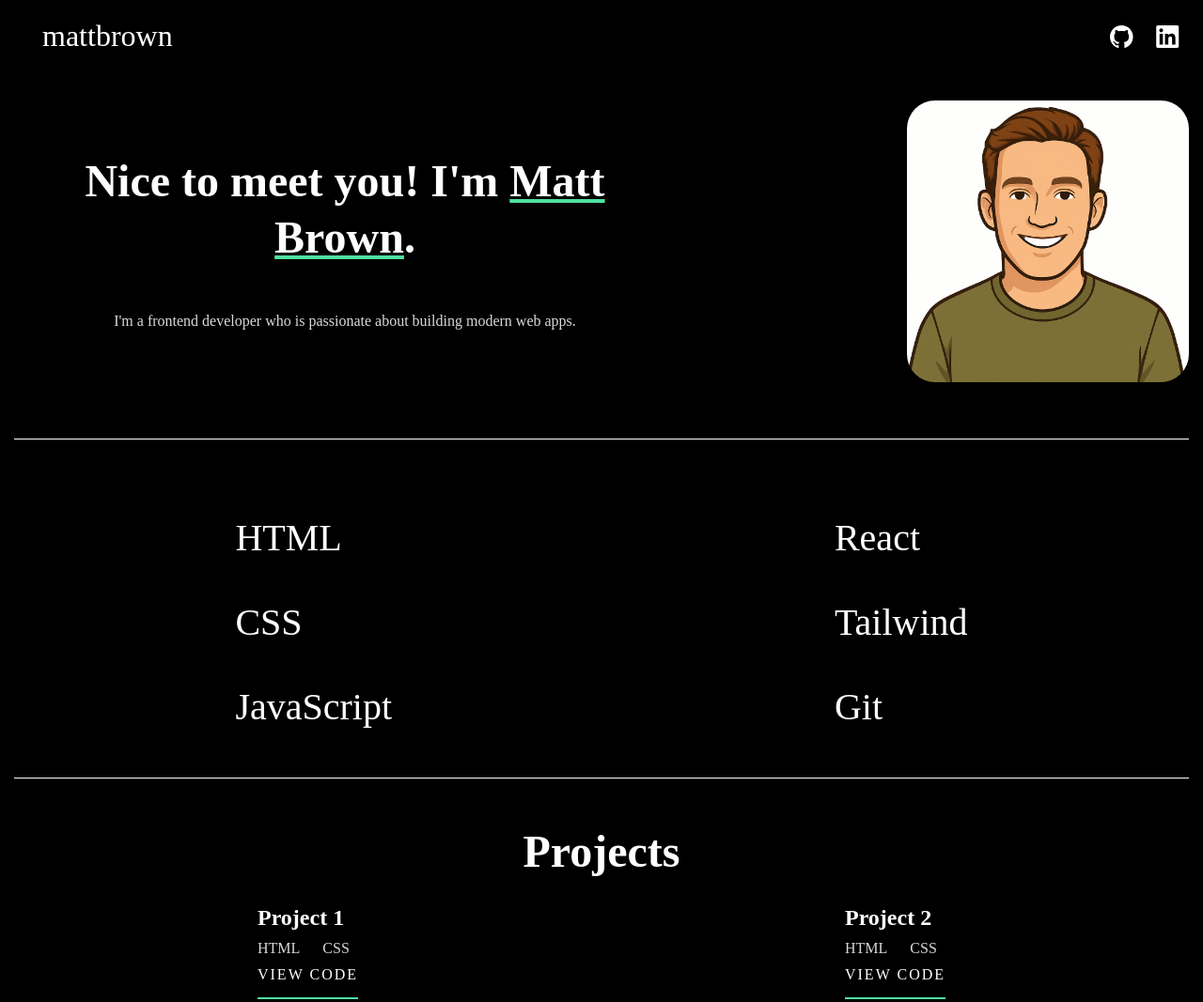
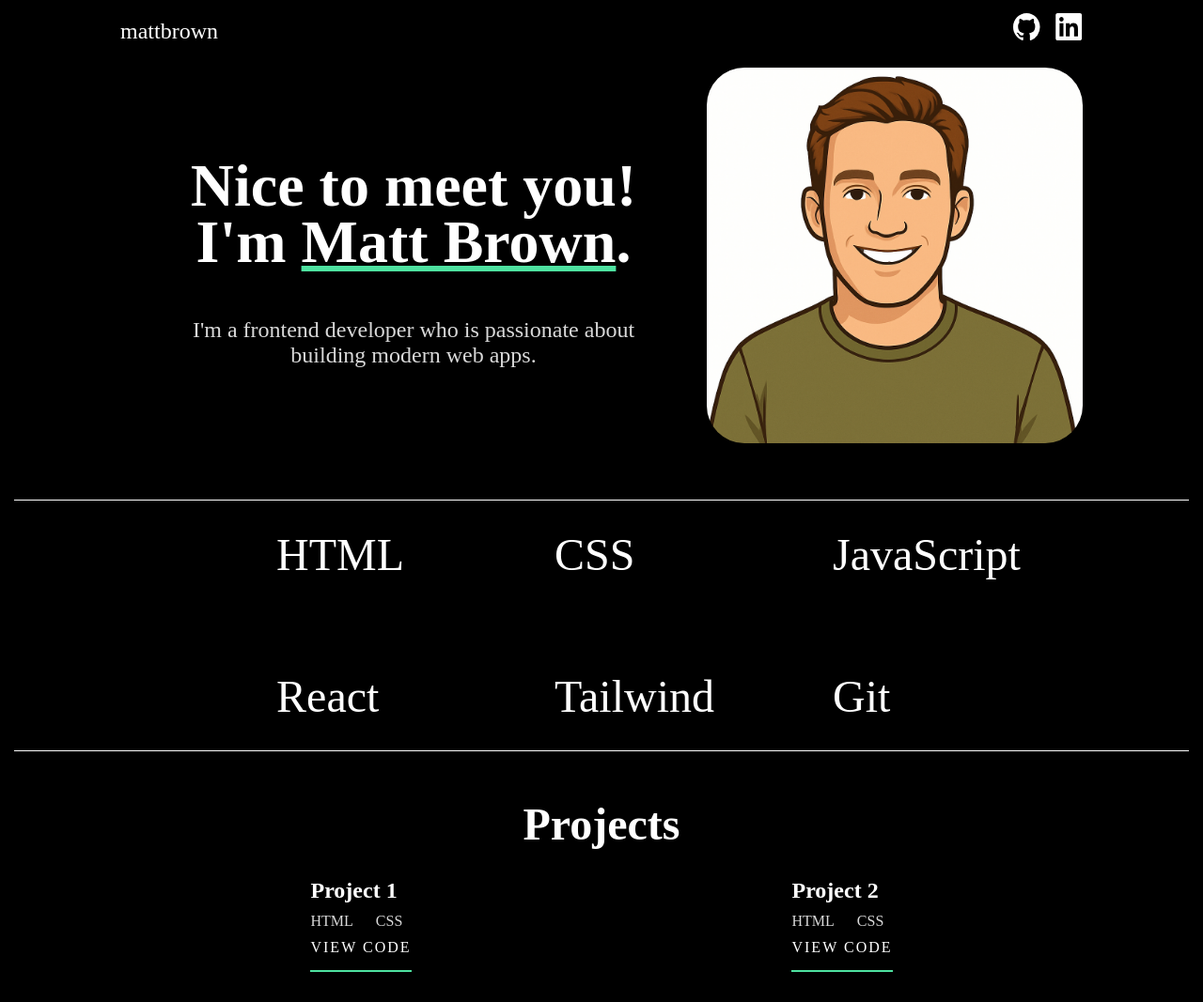
Before and after one commit to mattmach1/portfolio-website, a website built with Vite: page index.html in a window 1280 px wide. Shown: the top 1067 px of the page at 94% size. Built offline with nearby package versions, Linux system fonts and the light colour scheme; files whose address does not match are found by name.

Commit message:
added desktop layout

```diff
--- a/index.html
+++ b/index.html
@@ -7,14 +7,17 @@
   </head>
   <body>
     <header>
+      <div class="header-container">
         <p>mattbrown</p>
         <div class="header-icon-container">
           <img src="./assets/images/icon-github.svg" />
           <img src="./assets/images/icon-linkedin.svg" />
         </div>
+      </div>
     </header>
     <main>
       <div class="section hero">
+        <div class="hero-container">
           <img
             src="./assets/images/profile-picture-avatar-headshot.png"
             class="profile-picture"
@@ -23,29 +26,25 @@
           <div class="hero-text">
             <h1>Nice to meet you! I'm <span>Matt Brown</span>.</h1>
             <p>
-            I'm a frontend developer who is passionate about building modern web
-            apps.
+              I'm a frontend developer who is passionate about building modern
+              web apps.
             </p>
           </div>
         </div>
+      </div>
       <div class="section skills">
-        <div class="skills-col-left">
-          <ul>
-            <li>HTML</li>
-            <li>CSS</li>
-            <li>JavaScript</li>
-          </ul>
-        </div>
-        <div class="skills-col-right">
-          <ul>
-            <li>React</li>
-            <li>Tailwind</li>
-            <li>Git</li>
-          </ul>
+        <div class="skills-grid">
+          <p>HTML</p>
+          <p>CSS</p>
+          <p>JavaScript</p>
+          <p>React</p>
+          <p>Tailwind</p>
+          <p>Git</p>
         </div>
       </div>
 
       <div class="projects">
+        <div class="projects-container">
           <h2>Projects</h2>
           <div class="project-card-wrapper">
             <div class="project-card">
@@ -63,6 +62,7 @@
                 <p>CSS</p>
               </div>
               <a href="#">VIEW CODE</a>
+            </div>
           </div>
         </div>
       </div>
--- a/src/style.css
+++ b/src/style.css
@@ -33,23 +33,26 @@ html {
 }
 
 header {
+  align-items: center;
+  background-color: black;
+}
+
+.header-container {
   display: flex;
   flex-direction: column;
   align-items: center;
-  background-color: black;
-
 }
 
 header p {
-  font-size: 2rem;
- margin: 20px
+  font-size: 1.5rem;
+  margin: 20px 0 10px 0;
 }
 
 
 .header-icon-container {
   display: flex;
   flex-direction: row;
-  gap: 1.5rem;
+  gap: 1rem;
 }
 
 
@@ -58,17 +61,17 @@ header p {
   text-align: center;
   border-bottom: 1px solid white;
   padding-bottom: 30px;
-  margin: 0 15px 30px 15px;
+  margin: 0 15px;
 }
 
 .hero img {
   max-width:200px;
   border-radius: 10%;
-  margin: 30px 0;
+  margin: 15px 0 30px 0;
 }
 
 .hero h1 {
-  font-size: 2.5rem;
+  font-size: 2rem;
   line-height: 40px;
   margin-bottom: 20px;
 }
@@ -79,6 +82,7 @@ header p {
   border-bottom: 2px;
   border-color: white;
   border-width: 2px;
+  font-size: .9rem;
 }
 
 .hero span {
@@ -94,10 +98,11 @@ header p {
   margin: 0 15px;
 }
 
-.skills ul {
-  list-style: none;
-  font-size: 2.5rem;
-  line-height: 90px;
+.skills-grid {
+  gap: 1rem;
+  display: grid;
+  grid-template-columns: repeat(2, 1fr);
+  font-size: 1.5rem;
 }
 
 .projects {
@@ -209,6 +214,10 @@ footer p {
   gap: 1.5rem
 }
 
+textarea {
+  resize: none;
+}
+
 @media (min-width: 768px) {
   header {
     flex-direction: row;
@@ -216,11 +225,34 @@ footer p {
     padding: 0 25px;
   }
 
+  .header-container {
+    display: flex;
+    flex-direction: row;
+    justify-content: space-between;
+    align-items: center;
+    font-size: 1rem;
+  }
+
+  .header-container p {
+    font-size: 1.5rem;
+  }
+
+  .header-container img {
+    width: 1.5rem;
+    height: 1.5rem;
+  }
+
   .hero {
     display: flex;
     flex-direction: row-reverse;
     align-items: center;
     justify-content: space-between;
+  }
+
+  .hero-container {
+    display: flex;
+    flex-direction: row-reverse;
+    align-items: center;
   }
 
   .hero-text {
@@ -246,12 +278,20 @@ footer p {
     display: flex;
     flex-direction: row;
     text-align: left;
-    justify-content: space-around;
+    justify-content: center;
+    padding-left: 100px
   }
 
-  li {
-    font-size: 2.5rem;
+   .skills-grid {
+    display: grid;
+    grid-template-columns: repeat(2, 1fr); /* 3 equal columns */
+    grid-auto-rows: auto;
+    row-gap: 3rem;
+    column-gap: 10rem;
+    text-align: left;
+    font-size: 2.3rem;
   }
+
 
   .projects h2 {
     font-size: 3rem;
@@ -277,3 +317,88 @@ footer p {
     justify-content: space-between;
   }
 }
+
+@media (min-width: 1024px) {
+  header {
+    display: flex;
+    max-width: 100%;
+    justify-content: center;
+  }
+
+  .header-container {
+    display: flex;
+    justify-content: space-between;
+    width: 1024px;
+    align-items: center;
+  }
+
+  .header-icon-container img {
+    width: 1.8rem;
+    height: 1.8rem;
+  }
+
+  .hero {
+    justify-content: center;
+  }
+
+  .hero-container {
+    display: flex;
+    flex-direction: row-reverse;
+    align-items: center;
+    justify-content: space-between;
+    max-width: 1024px;
+  }
+
+  .hero-text {
+    display: flex;
+    flex-direction: column;
+    align-items: center;
+  }
+
+  .hero img {
+    max-width: 400px;
+  }
+
+  .hero-container h1 {
+    font-size: 4rem;
+    max-width:45vw
+  }
+
+  .hero-container p {
+    font-size: 1.5rem;
+  }
+
+  .skills {
+    flex-direction: column;
+    align-items: center;
+  }
+
+  .skills-grid {
+    display: grid;
+    grid-template-columns: repeat(3, 1fr); /* 3 equal columns */
+    grid-auto-rows: auto;
+    gap: 6rem;
+    text-align: left;
+    font-size: 3rem;
+  }
+
+
+
+  .projects-container {
+    display: flex;
+    flex-direction: column;
+    max-width: 1024px;
+    margin: 0 auto;
+  }
+
+
+  form {
+    max-width: 900px;
+    margin: 0 auto;
+  }
+
+  footer {
+    justify-content: space-around;
+  }
+
+}
```
Lines whose indentation alone changed are shown as unchanged.
